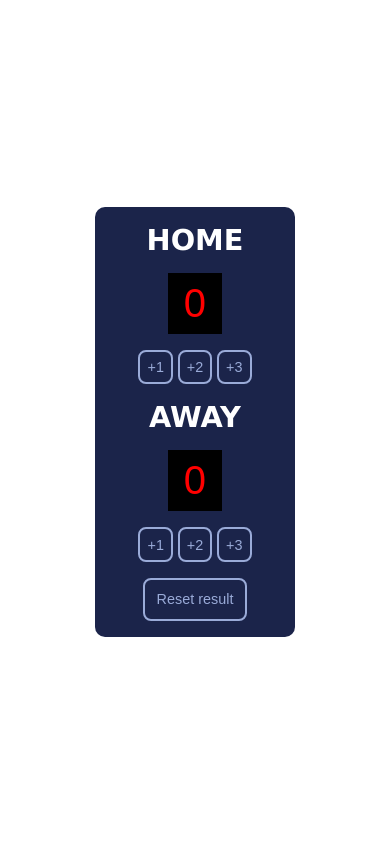
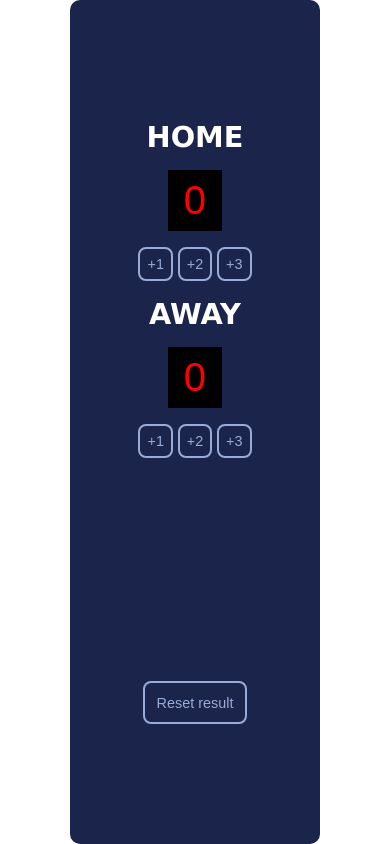
Before and after one commit to dcendry1711/BasketballScoreboard, a plain HTML site: page index.html in a window 390 px wide. Drawn offline with Linux system fonts and the light colour scheme; a web font is replaced by a local one.

Commit message:
Update style.css

```diff
--- a/style.css
+++ b/style.css
@@ -77,9 +77,9 @@ button:hover {
 @media (max-width: 600px) {
 
     .scoreboard {
-        width: 200px;
+        width: 250px;
         margin: 0 auto;
-        height: auto;
+        height: 100vh;
     }
 
     h1 {
```
